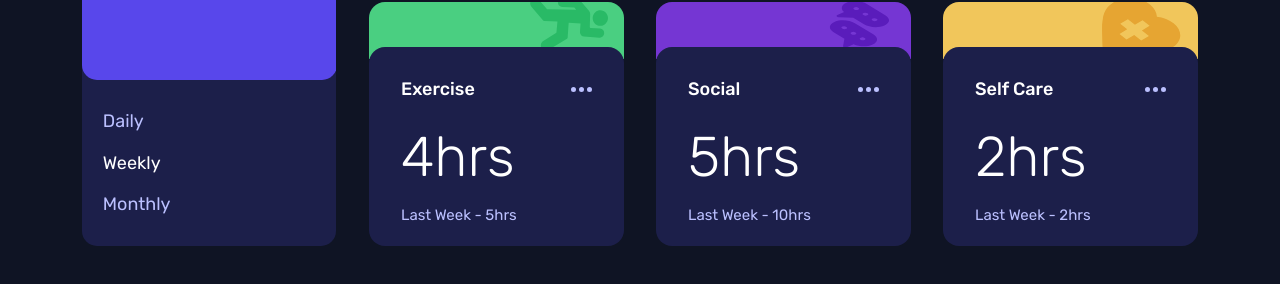
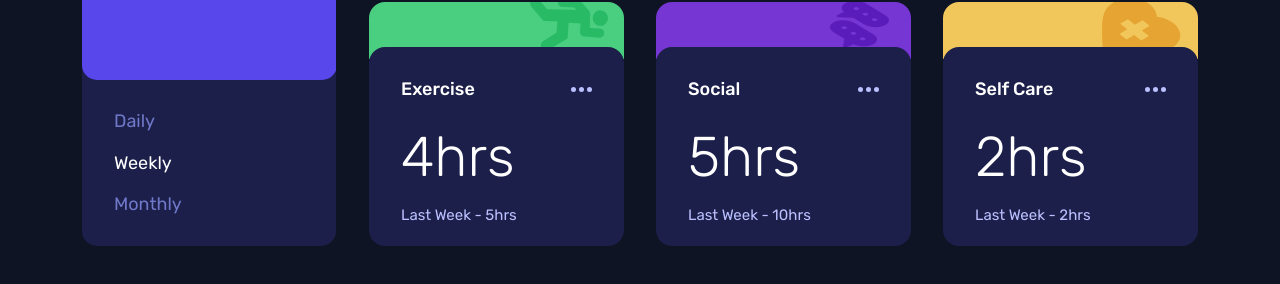
Before and after one commit to yehudahason/time-tracking-dashboard, a plain HTML site: page index.html in a window 1280 px wide. Shown: the part 414-698 px from the top of the page. Drawn offline with Linux system fonts and the light colour scheme.

Commit message:
some margin

```diff
--- a/css/style.css
+++ b/css/style.css
@@ -107,7 +107,6 @@ body {
 .profile-card__tabs {
   display: flex;
   justify-content: center;
-  padding: 1.8rem;
   align-items: center;
   overflow: hidden;
   gap: 2.8rem;
@@ -117,7 +116,7 @@ body {
 .tab {
   background: none;
   border: none;
-  color: var(--text-muted);
+  color: #7078c9;
   font: var(--text-5m);
   font-weight: 400;
   cursor: pointer;
@@ -372,7 +371,7 @@ body {
     flex-direction: column;
     gap: 1.3rem;
     align-items: flex-start;
-    padding: 1.3rem;
+    padding: 1.7rem 2rem;
     height: 163px;
   }
   .time-card__body {
```
